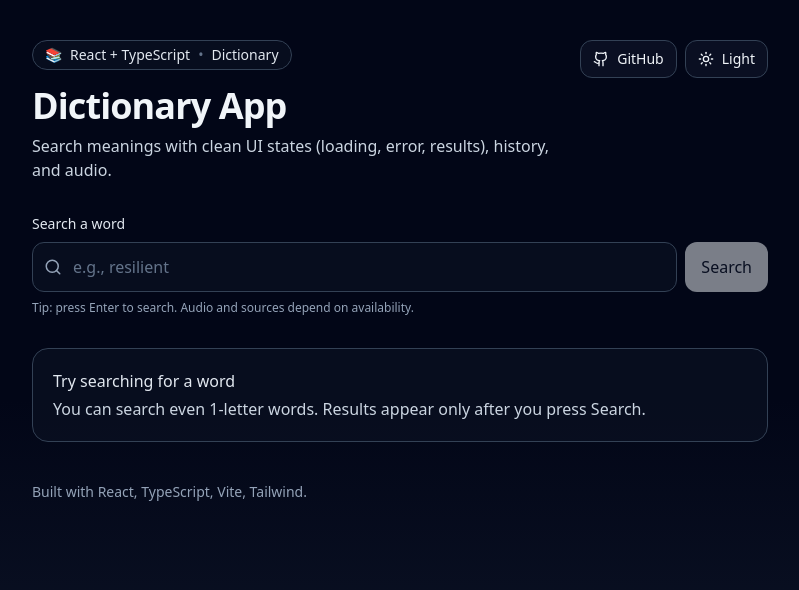
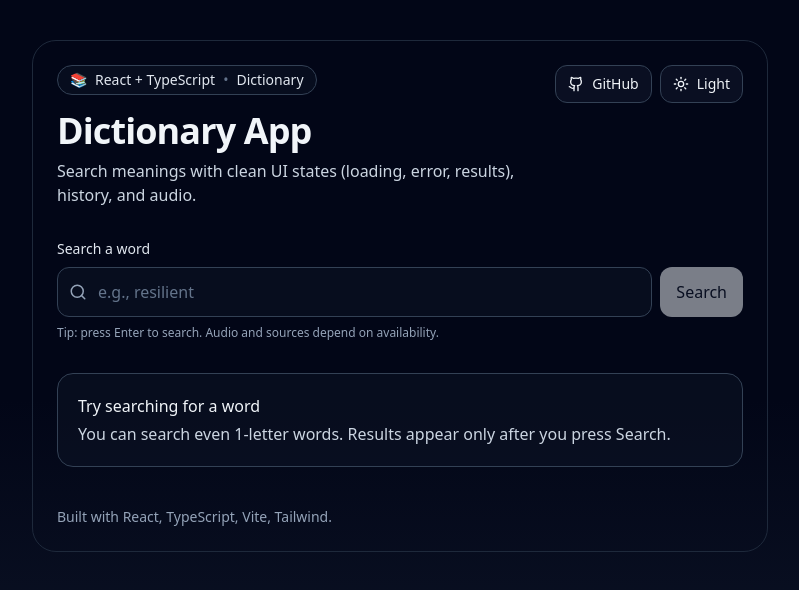
Before and after one commit to Sepahsalar/dictionary-app, a React (Vite) app: page / in a window 1280 px wide. Shown: the top 590 px of the page, without its empty margins (240-1039 px from the left). Built offline with nearby package versions, Linux system fonts and the light colour scheme.

Commit message:
Polish theme styles and clean up App component

```diff
--- a/src/App.tsx
+++ b/src/App.tsx
@@ -128,6 +128,7 @@ export default function App() {
     // <div className="min-h-screen bg-gradient-to-b from-slate-950 via-slate-950 to-slate-900 text-slate-100">
 	<div className="min-h-screen bg-slate-50 text-slate-900 dark:bg-gradient-to-b dark:from-slate-950 dark:via-slate-950 dark:to-slate-900 dark:text-slate-100">
       <div className="mx-auto max-w-3xl px-4 py-10">
+		<div className="rounded-3xl border border-slate-200 bg-white/70 p-6 shadow-sm dark:border-slate-800 dark:bg-transparent dark:shadow-none">
 			<header className="mb-8">
 			  <div className="flex items-start justify-between gap-4">
 				<div>
@@ -223,7 +224,8 @@ export default function App() {
 						<button
 							type="button"
 							onClick={() => setShowOthers((v) => !v)}
-							className="text-sm text-slate-300 hover:text-white"
+							// className="text-sm text-slate-300 hover:text-white"
+							className="text-sm text-slate-600 hover:text-slate-900 dark:text-slate-300 dark:hover:text-white"
 						>
 							{showOthers ? "Hide other entries" : `Show other entries (${rest.length})`}
 						</button>
@@ -271,19 +273,24 @@ export default function App() {
         ) : null} */}
 
         {state.status === "idle" ? (
-          <div className="mt-8 rounded-2xl border border-slate-700 bg-slate-900/40 p-5">
-            <p className="text-slate-200 font-medium">Try searching for a word</p>
-            <p className="mt-1 text-slate-300">
+          <div className="mt-8 rounded-2xl border p-5 border-slate-200 bg-white dark:border-slate-700 dark:bg-slate-900/40">
+			<p className="font-medium text-slate-900 dark:text-slate-100">Try searching for a word</p>
+			<p className="mt-1 text-slate-600 dark:text-slate-300">
+		{/* //   <div className="mt-8 rounded-2xl border border-slate-700 bg-slate-900/40 p-5">
+        //     <p className="text-slate-200 font-medium">Try searching for a word</p>
+        //     <p className="mt-1 text-slate-300"> */}
               You can search even 1-letter words. Results appear only after you press
               Search.
             </p>
           </div>
         ) : null}
 
-        <footer className="mt-10 text-sm text-slate-400">
+        {/* <footer className="mt-10 text-sm text-slate-400"> */}
+		<footer className="mt-10 text-sm text-slate-500 dark:text-slate-400">
           Built with React, TypeScript, Vite, Tailwind.
         </footer>
       </div>
 	 </div>
+    </div>
   );
 }
```
Lines whose indentation alone changed are shown as unchanged.
